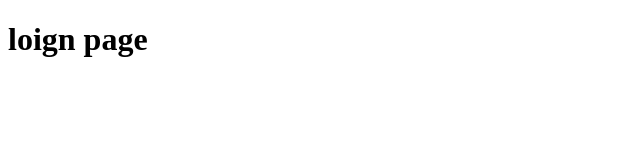
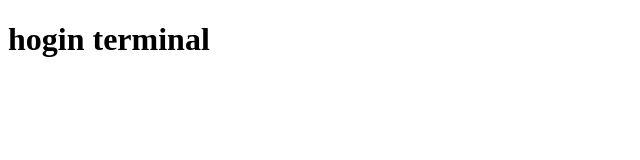
Before and after one commit to ssonawane511/college-ki-website-module-14, a plain HTML site: page login.html in a window 1280 px wide. Shown: the whole page, without its empty margins (0-640 px from the left). Drawn offline with Linux system fonts and the light colour scheme.

Commit message:
changes done

```diff
--- a/login.html
+++ b/login.html
@@ -6,6 +6,6 @@
     <title>college login </title>
 </head>
 <body>
-    <h1>loign page</h1>
+    <h1>hogin terminal</h1>
 </body>
 </html>
```
